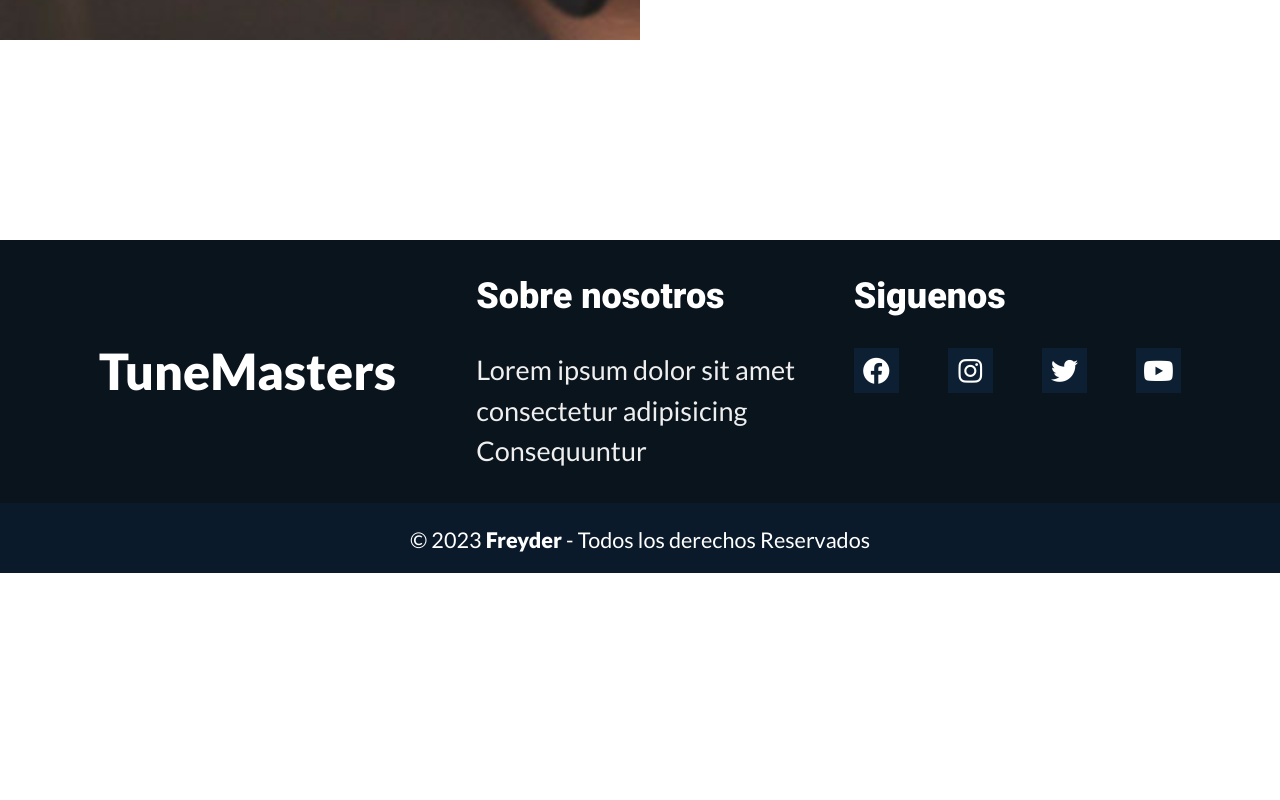
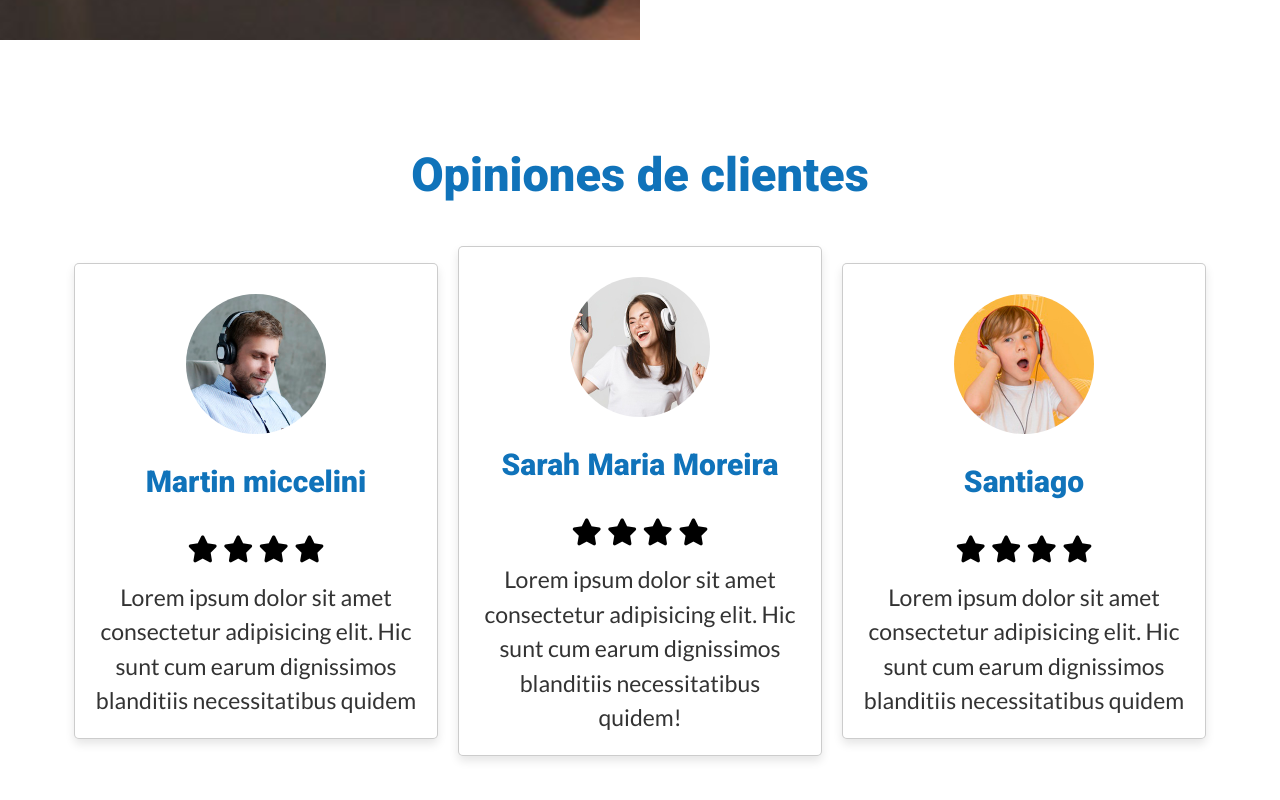
Before and after one commit to freyderMontanoPerlaza/projecto-audifonos, a plain HTML site: page index.html in a window 1280 px wide. Shown: the part 3995-4795 px from the top of the page. Before the commit the page ends 4568 px from the top, so only its background shows below. Drawn offline with nearby package versions, Linux system fonts and the light colour scheme.

Commit message:
terminando la pagina con la seccion clientes y reajustando layaut

```diff
--- a/css/style.css
+++ b/css/style.css
@@ -507,8 +507,93 @@ background-repeat: no-repeat;
 
  .text-newsletter{
     width: 87%;
+    text-align: center;
+ }
+ @media (min-width: 768px )  {
+     .text-newsletter{
+         text-align: left;
+        }
+ }
+
+.box-client{
+    display: flex;
+    flex-wrap: wrap;
+    align-items: center;
+    justify-content: center;
+}
+
+.clients .headeing{
+    font-size: 4.7rem;
+    color: var(--primary-color);
+}
+
+.clients{
+    margin-top: 45rem;
+}
+
+@media (min-width: 768px )  {
+    .clients{
+        margin-top: 10rem;
+    }
 
  }
+.clients .container .box{
+    border: 1px solid  rgba(0, 0, 0, .2);
+    box-shadow: 0 .5rem 1rem rgba(0, 0, 0, .1);
+    background-color: var(--white-color);
+    margin: 1rem;
+    padding: 1rem;
+    text-align: center;
+    position: relative;
+    border-radius: .5rem;
+    flex: 1 1 30rem;
+}
+
+
+.clients .container .box  .client img{
+
+    border-radius: 50%;
+    object-fit: cover;
+    height: 14rem;
+    width: 14rem;
+    margin: 2rem auto;
+}
+
+.clients .container .box  .client h3{
+    color: var(--primary-color);
+    font-size: 3rem;
+}
+
+.clients .container .box  .client .stars i{
+    color: var(--primary-color);
+    font-size: 2rem;
+    padding: 1rem 0;
+}
+
+
+.clients .container .box  .client .comments{
+    color: #333;
+    font-size: 2.3rem;
+    padding: 1rem;
+}
+
+
+
+
+
+
+
+
+
+
+
+
+
+
+
+
+
+
 
 
  /* footer */
--- a/index.html
+++ b/index.html
@@ -289,10 +289,62 @@
 </section>
 
 
+<!-- opiniones -->
+<section class="clients">
+
+    <h2 class="headeing text-center">Opiniones de clientes</h2>
+
+    <div class="container box-client">
+        <div class="box">
+            <div class="client">
+                <img src="/user_1.png" alt="">
+                <h3>Martin miccelini</h3>
+                <div class="starts">
+                    <i class="fa-solid fa-star"></i>
+                    <i class="fa-solid fa-star"></i>
+                    <i class="fa-solid fa-star"></i>
+                    <i class="fa-solid fa-star"></i>
+                </div>
+                <div class="comments">
+                   Lorem ipsum dolor sit amet consectetur adipisicing elit. Hic sunt cum earum dignissimos blanditiis necessitatibus quidem
+                </div>
+            </div>
+        </div><!--end col-->
+        <div class="box">
+            <div class="client">
+                <img src="/user_2.png" alt="">
+                <h3>Sarah Maria Moreira</h3>
+                <div class="starts">
+                    <i class="fa-solid fa-star"></i>
+                    <i class="fa-solid fa-star"></i>
+                    <i class="fa-solid fa-star"></i>
+                    <i class="fa-solid fa-star"></i>
+                </div>
+                <div class="comments">
+                   Lorem ipsum dolor sit amet consectetur adipisicing elit. Hic sunt cum earum dignissimos blanditiis necessitatibus quidem!
+                </div>
+            </div>
+        </div><!--end col-->
+        <div class="box">
+            <div class="client">
+                <img src="/user_3.png" alt="">
+                <h3>Santiago</h3>
+                <div class="starts">
+                    <i class="fa-solid fa-star"></i>
+                    <i class="fa-solid fa-star"></i>
+                    <i class="fa-solid fa-star"></i>
+                    <i class="fa-solid fa-star"></i>
+                </div>
+                <div class="comments">
+                   Lorem ipsum dolor sit amet consectetur adipisicing elit. Hic sunt cum earum dignissimos blanditiis necessitatibus quidem
+                </div>
+            </div>
+        </div><!--end col-->
+    </div>
+</section>
+
 
 <!-- footer -->
-
-
 <footer class="footer">
     <div class="group-one container">
 
```
Also changed, not shown: user_1.png (added), user_2.png (added), user_3.png (added).
